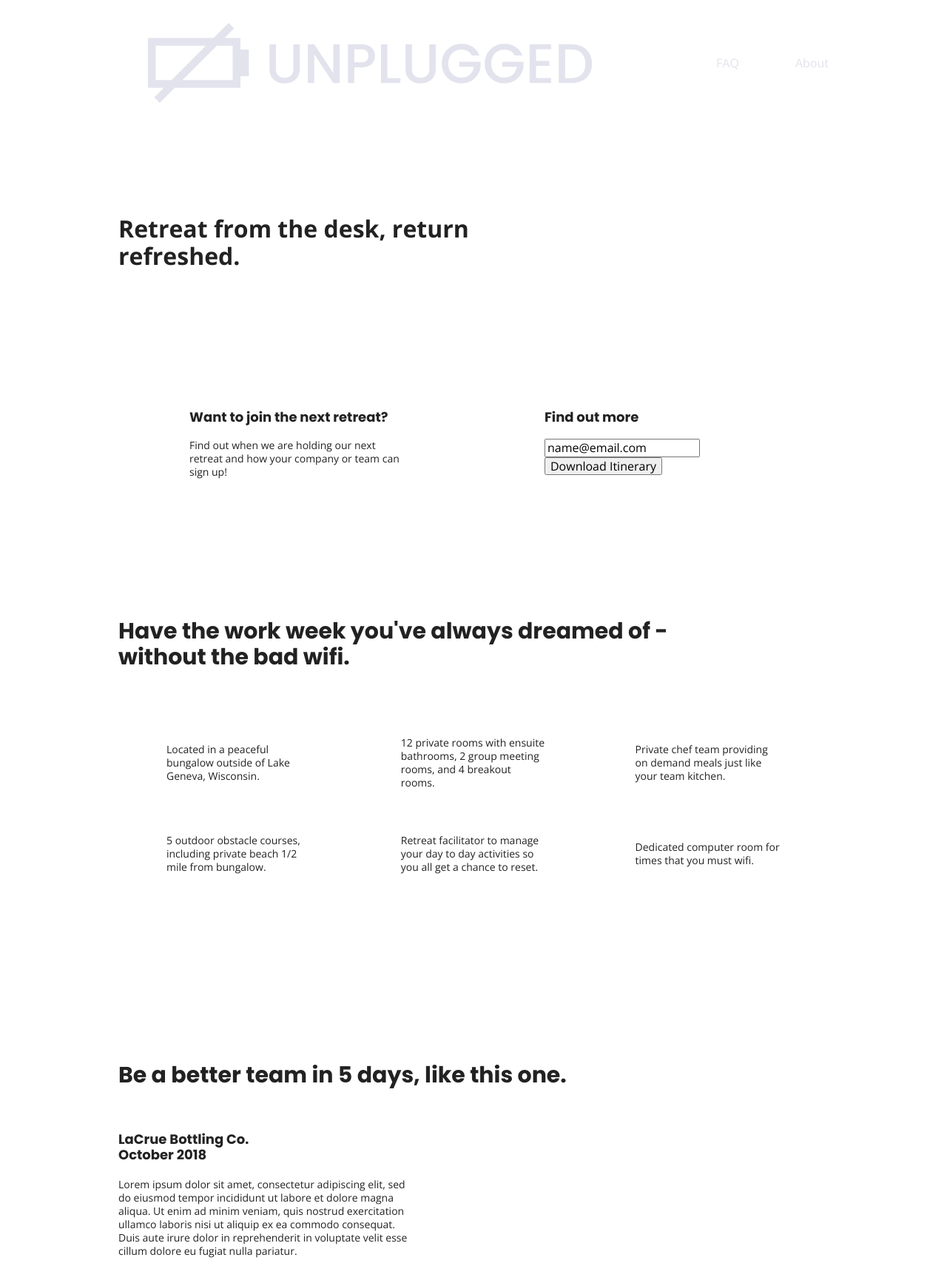
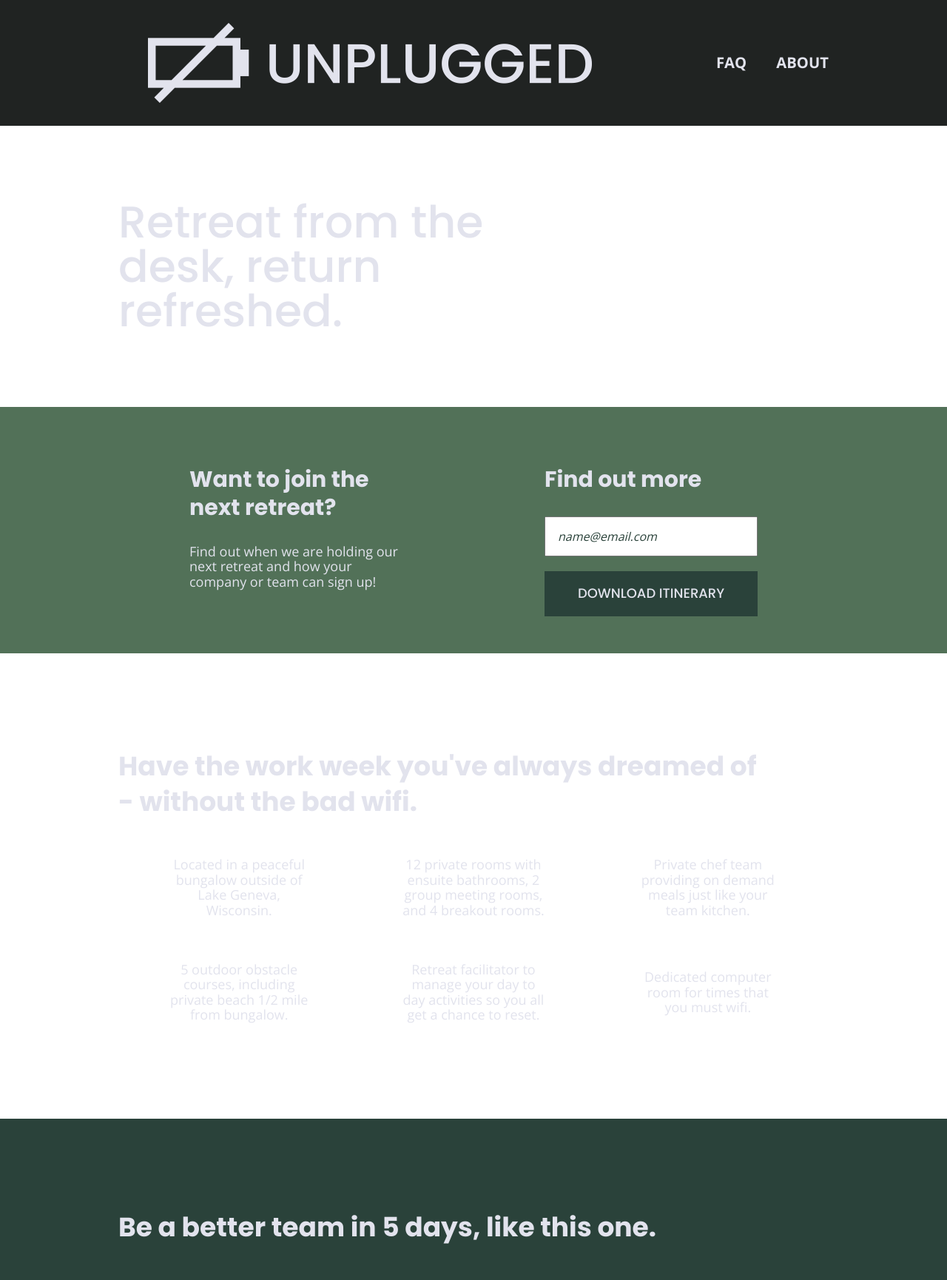
Before and after one commit to ashleyhurd/unplugged, a website built with Parcel: page index.html in a window 1280 px wide. Shown: the top 1730 px of the page at 74% size. Built offline with nearby package versions, Linux system fonts and the light colour scheme.

Commit message:
CSS update and img label

```diff
--- a/css/main.css
+++ b/css/main.css
@@ -105,9 +105,8 @@
 body {
   font-family: 'Open Sans', sans-serif;
   font-size: 1em;
+  color: #e2e3ed;
   text-align:  left;
-
-
 }
 
 ul,
@@ -134,7 +133,6 @@
 p {
   font-size: 0.875em;
   line-height: 1.285em;
-
 }
 
 img {
@@ -158,6 +156,7 @@
 
 header,
 footer {
+  background-color:  #202322;
   display: flex;
   justify-content: center;
   align-items: center;
@@ -177,6 +176,7 @@
 }
 
 .header-divider {
+  background: #3a3a3a;
   width: 100%;
   height: 1px;
   margin: 10px 0 20px 0;
@@ -188,6 +188,9 @@
   align-items: center;
   flex-flow: row wrap;
   width: 60%;
+  font-size: 1.125em;
+  font-weight: 700;
+  text-transform: uppercase;
 }
 
 header nav ul {
@@ -196,7 +199,12 @@
   width: 100%;
 }
 
+header nav ul li {
+  font-size: 1.125em;
+}
+
 footer {
+  text-align: center;
   flex-direction: column;
 }
 
@@ -239,6 +247,13 @@
   flex-flow: row wrap;
 }
 
+.hero-area h1 {
+  font-size: 2.25em;
+  font-family: 'Poppins', Helvetica, Arial, sans-serif;
+  font-weight: 500;
+  line-height:  1.2;
+}
+
 /* Aside */
 
 aside {
@@ -246,7 +261,35 @@
   justify-content: center;
   align-items: center;
   flex-flow: row wrap;
+  background-color: #527158;
 }
+
+aside .form {
+  margin-top: 30px;
+}
+
+input [type=text] {
+  box-sizing: border-box;
+  width: 100%;
+  font-style: italic;
+  padding: 1em;
+  color: #2a423a
+}
+
+input[type=button] {
+  width: 100%;
+  padding: 20px 0;
+  margin-top: 20px;
+  background-color: #2a423a;
+  font-family: 'Poppins', Helvetica, Arial, sans-serif;
+  font-weight: 500;
+  font-size: 1.125em;
+  color: #e2e3ed;
+  border: none;
+  text-align: center;
+  text-transform: uppercase;
+}
+
 
 /* Features */
 
@@ -273,12 +316,14 @@
 }
 
 .features p {
+  text-align: center;
   margin: 0;
 }
 
 /* Reviews */
 
 .reviews {
+  background-color: #2a423a;
   display: flex;
   justify-content: center;
   flex-flow: row wrap;
@@ -286,6 +331,7 @@
 
 .reviews h2 {
   margin-bottom: 40px;
+  line-height: 1
 }
 
 .reviews h3 {
@@ -298,6 +344,7 @@
    ========================================================================== */
 
 .mission {
+  background-color: #527158;
   display: flex;
   justify-content: center;
   align-items: center;
@@ -305,6 +352,7 @@
 }
 
 .contact-section {
+  background-color: #2a423a;
   display: flex;
   justify-content: center;
   align-items: center;
@@ -320,6 +368,7 @@
    ========================================================================== */
 
 .faq {
+  background-color: #527158;
   display: flex;
   justify-content: center;
   align-items: center;
@@ -336,10 +385,15 @@
 
 .faq h2 {
   margin-bottom: 40px;
+  line-height: 1;
 }
 
 .faq-content {
   margin-bottom: 50px;
+}
+
+.faq-content h4 {
+  line-height: 1.333;
 }
 
 /* ==========================================================================
@@ -425,6 +479,32 @@
   clear: both;
 }
 
+aside .form {
+  margin-top: 30px;
+}
+
+input[type=text] {
+  box-sizing: border-box;
+  width: 100%;
+  color: #2a423a;
+  font-style: italic;
+  padding: 1em;
+}
+
+input[type=button] {
+  width: 100%;
+  padding: 20px 0;
+  margin-top: 20px;
+  background-color: #2a423a;
+  font-family: 'Poppins', Helvetica, Arial, sans-serif;
+  font-weight: 500;
+  font-size: 1.125em;
+  color: #e2e3ed;
+  border: none;
+  text-align: center;
+  text-transform: uppercase;
+}
+
 /* ==========================================================================
    EXAMPLE Media Queries for Responsive Design.
    These examples override the primary ('mobile first') styles.
@@ -440,6 +520,16 @@
     margin: 100px 0;
   }
 
+  h2{
+    font-size:  1.5em;
+    line-height: 1.333;
+  }
+
+  h3{
+    font-size: 1.5em;
+    line-height: 1.25;
+  }
+
   /* Header */
   header {
     justify-content: space-around;
@@ -449,6 +539,10 @@
   header .content-wrapper {
     width: 100%;
     justify-content: space-between;
+  }
+
+  header figure {
+    width: 30%;
   }
 
   header nav {
@@ -462,7 +556,14 @@
   .header-divider {
     display: none;
   }
+
   /* Hero Area */
+
+  .hero-area h1{
+    font-size: 3em;
+    line-height: 1;
+    margin: 0;
+  }
 
   /* Aside */
   aside .content-wrapper {
@@ -479,6 +580,10 @@
   }
 
   /* Features */
+  .features h2{
+    margin-bottom: 20px;
+  }
+
   .features article {
     display: flex;
     justify-content: center;
@@ -497,8 +602,17 @@
     justify-content: space-between;
   }
 
+  .reviews h2{
+    width: 85%;
+  }
+
   .reviews article div {
     width: 49%;
+  }
+
+  .reviews h3 {
+    width: 75%;
+    margin: 0;
   }
 
   /* Footer */
@@ -507,14 +621,24 @@
     margin: 100px 0;
   }
 
-  .footer-content {
+  footer .footer-content {
     display: flex;
     justify-content: space-between;
     align-items: center;
+    flex-direction: row;
   }
 
   footer .contact {
     margin-bottom: 0;
+  }
+
+  footer h4 {
+    font-size: 1.5em;
+    margin-bottom: 40px;
+  }
+
+  footer p {
+    line-height: 1.285;
   }
 
   footer .copyright {
@@ -546,14 +670,13 @@
     align-items: flex-start;
   }
 
+  .contact-content h4 {
+    font-size: 1.5em;
+  }
+
   /* ==========================================================================
    FAQ Page
    ========================================================================== */
-
-   header {
-    padding: 15px 0;
-  }
-
   .faq .content-wrapper {
     justify-content: space-between;
   }
@@ -565,17 +688,40 @@
   .faq h2 {
     width: 100%;
   }
+
+  .faq h4,
+  .faq p {
+    font-size: 0.875em;
+    line-height: 1.125;
+  }
 }
-
 @media only screen and (min-width:1200px) {
-  /*Desktop styles here*/
+  /* Desktop styles here */
+  header {
+    padding:  15px 0;
+  }
 
   .content-wrapper {
     max-width: 960px;
   }
 
+  h2 {
+    font-size: 2.25em;
+  }
+
+  h3,
+  h4 {
+    font-size:  1.875em;
+  }
+
+  p {
+    font-size: 1.125em;
+    line-height: 1.133;
+  }
+
   /* Hero */
   .hero-area h1 {
+    font-size: 3.75em;
     width: 60%;
 }
 
@@ -589,6 +735,10 @@
     width: 30%;
   }
 
+  .form-description p {
+    font-size: 1.125em;
+  }
+
   /* Features */
 
   .features h2 {
@@ -600,8 +750,16 @@
   }
 
   /* Reviews */
+  .reviews h2 {
+    padding-bottom: 50px;
+  }
+
   .reviews article div {
     width: 42%;
+  }
+
+  footer h4 {
+    font-size: 1.875em;
   }
 
   /* ==========================================================================
@@ -611,7 +769,13 @@
   .mission h2,
   .contact-section .content-wrapper h2 {
       width: 95%;
+      font-size: 3em;
   }
+
+  .contact-content h4 {
+    font-size: 1.875em;
+  }
+
 
   /* ==========================================================================
   FAQ Page
@@ -620,6 +784,11 @@
     width: 100%;
   }
 
+  .faq h4,
+  .faq p {
+    font-size: 1.125em;
+    line-height: 1;
+  }
 }
 
 /* ==========================================================================
```
Also changed, not shown: about/index.html (+1 -1 lines), faq/index.html (+1 -1 lines), img/nature.jpg (renamed from img/rawpixel-800820-unsplash1.jpg), 3 other files.
